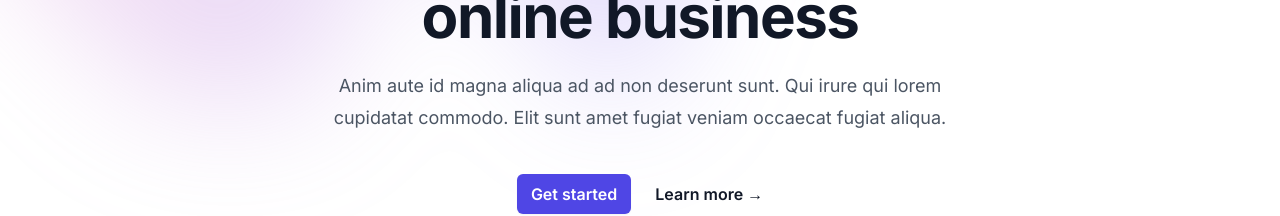
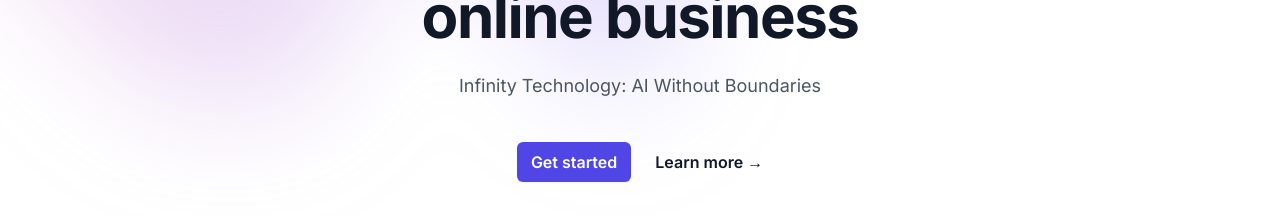
Before and after one commit to andxrew/guhbb, a Next.js app: page / in a window 1280 px wide. Shown: the part 258-474 px from the top of the page. Built offline with nearby package versions, Linux system fonts and the light colour scheme.

Commit message:
Update page.tsx

```diff
--- a/src/app/page.tsx
+++ b/src/app/page.tsx
@@ -161,9 +161,7 @@
 								Data to enrich your online business
 							</h1>
 							<p className="mt-6 text-lg leading-8 text-gray-600">
-								Anim aute id magna aliqua ad ad non deserunt sunt. Qui irure qui
-								lorem cupidatat commodo. Elit sunt amet fugiat veniam occaecat
-								fugiat aliqua.
+								Infinity Technology: AI Without Boundaries
 							</p>
 							<div className="mt-10 flex items-center justify-center gap-x-6">
 								<a
```
